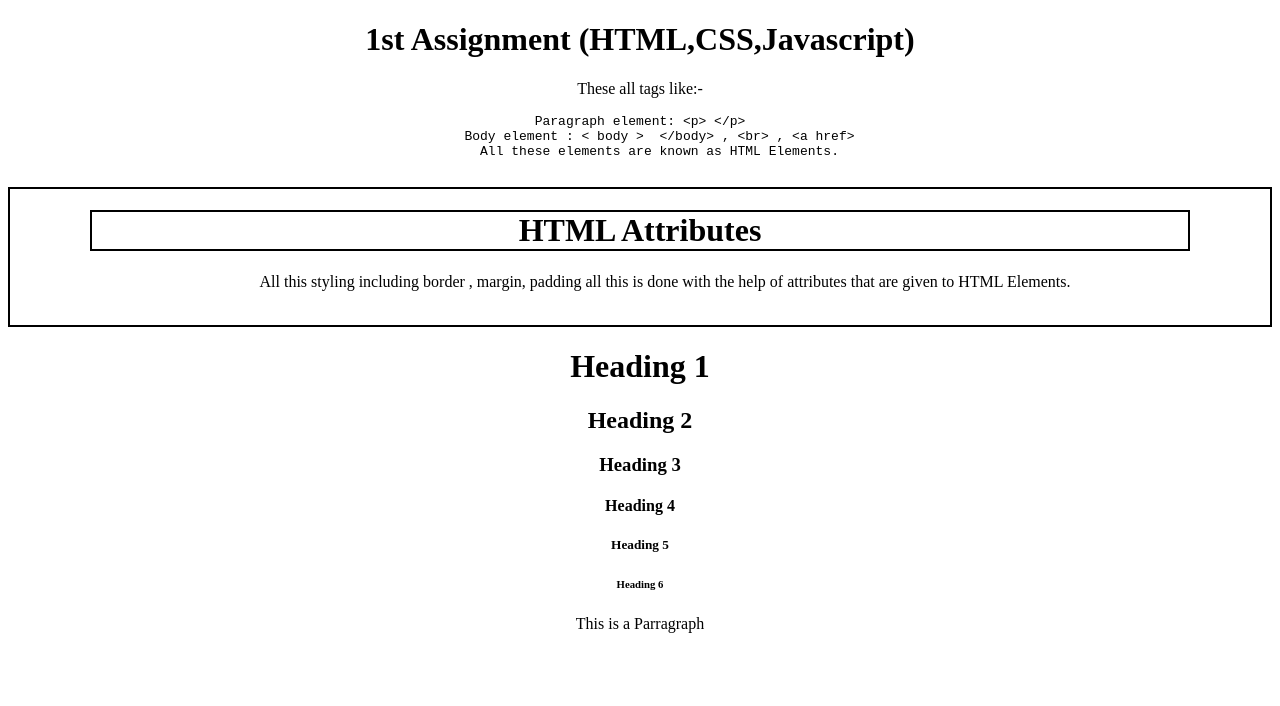
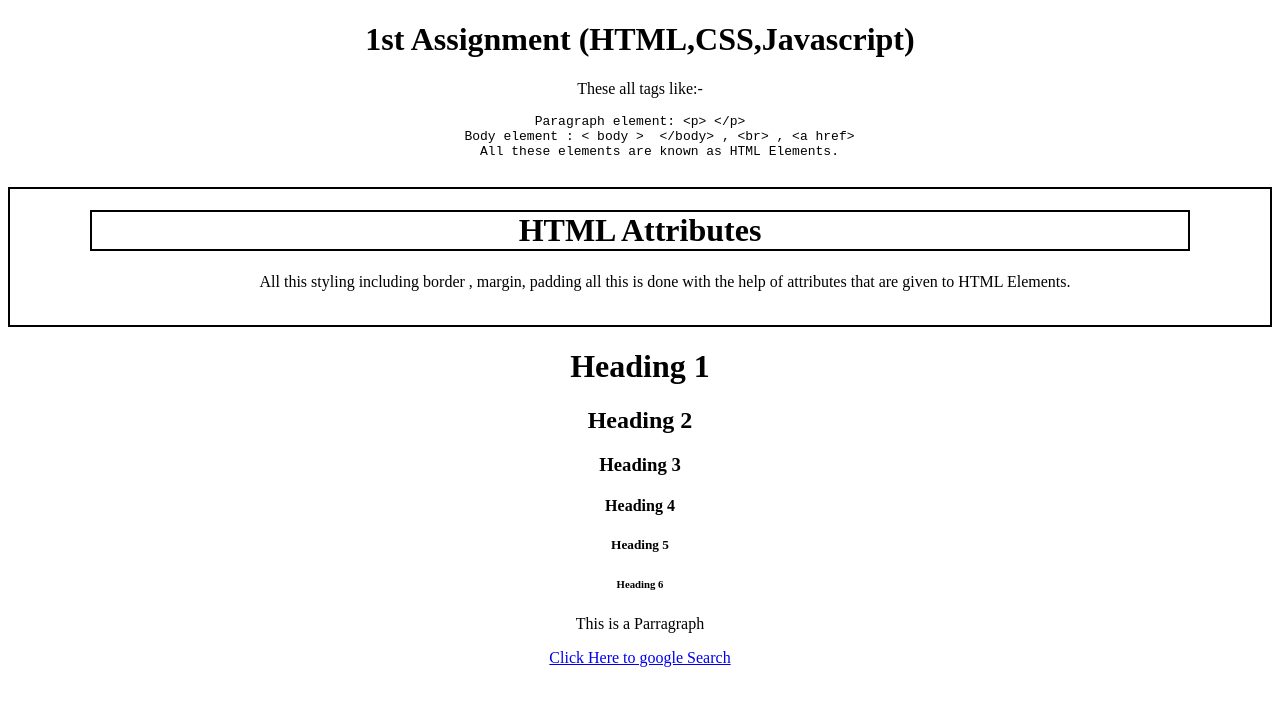
Before and after one commit to shivamsharma7421/Web-dev-class, a plain HTML site: page html/index.html in a window 1280 px wide. Drawn offline with Linux system fonts and the light colour scheme.

Commit message:
HTML Links

```diff
--- a/html/index.html
+++ b/html/index.html
@@ -28,6 +28,7 @@
         <h6>Heading 6</h6>
 
         <P>This is a Parragraph</P>
+        <a href="https://www.google.com/"> Click Here to google Search </a>
     </center>
 
 </body>
```
